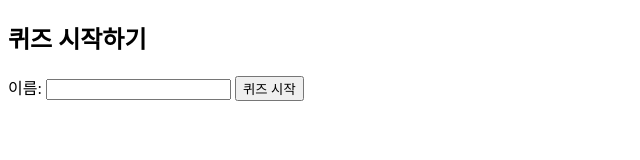
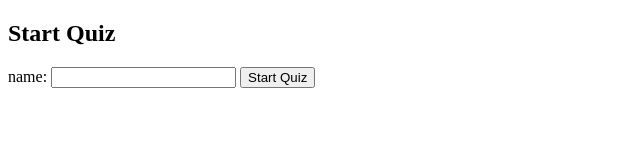
Before and after one commit to ydjdgm/wdSchule, a plain HTML site: page start.html in a window 1280 px wide. Shown: the whole page, without its empty margins (0-640 px from the left). Drawn offline with Linux system fonts and the light colour scheme.

Commit message:
Update start.html

```diff
--- a/start.html
+++ b/start.html
@@ -1,13 +1,13 @@
 <!DOCTYPE html>
-<html lang="ko">
+<html lang="en">
 <head>
     <meta charset="UTF-8">
-    <title>퀴즈 시작</title>
+    <title>Start</title>
     <script>
         function startQuiz() {
             var userName = document.getElementById('userName').value;
             if (userName.trim() === "") {
-                alert("유저 이름을 입력해주세요.");
+                alert("Please wrtie your name.");
             } else {
                 localStorage.setItem("userName", userName); // 유저 이름을 로컬 스토리지에 저장
                 window.location.href = "index.html"; // index.html로 이동
@@ -17,11 +17,11 @@
 </head>
 <body>
 
-<h2>퀴즈 시작하기</h2>
+<h2>Start Quiz</h2>
 
-<label for="userName">이름:</label>
+<label for="userName">name:</label>
 <input type="text" id="userName" name="userName">
-<button onclick="startQuiz()">퀴즈 시작</button>
+<button onclick="startQuiz()">Start Quiz</button>
 
 </body>
 </html>
```
